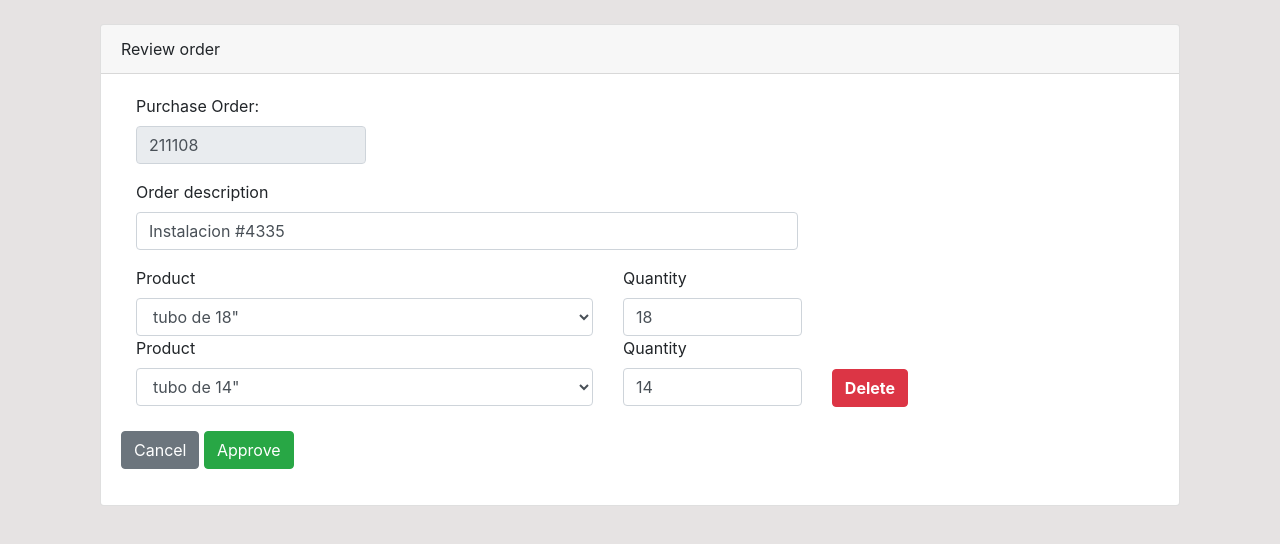
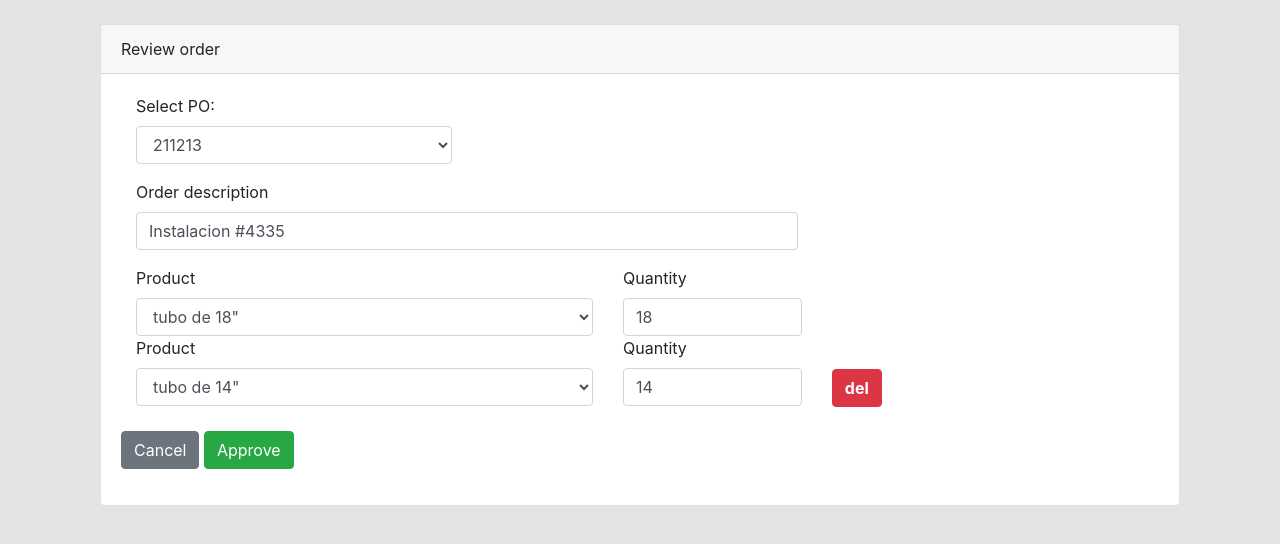
Before and after one commit to PaulCabeza/orders-mgmt-melectric, a Django app: page /review-order/45 in a window 1280 px wide. Shown: the part 56-600 px from the top of the page. Run offline with Django 3.2, Linux system fonts and the light colour scheme; a user stored in the database is signed in; data comes from the database, SQL or seed files in the repository; both versions use the stored data as it was after the commit; some libraries are stand-ins or nearby versions.

Commit message:
Updated can modify po on review_order

```diff
--- a/dashboard/views.py
+++ b/dashboard/views.py
@@ -117,6 +117,7 @@ def category_delete(request, category_id):
 @login_required
 def review_order(request, order_id):
     order = Order.objects.get(pk=order_id)
+    active_pos = Po.objects.filter(status='Active').order_by('-id')
     products = ThroughModel.objects.filter(order=order.id)
     all_products = Product.objects.all()
     # save approved order with any modification
@@ -125,11 +126,18 @@ def review_order(request, order_id):
         # get the list of products from html
         products = request.POST.getlist('products')
         quantities = request.POST.getlist('quantities')
+
+        purchase_orders = request.POST.getlist('purchase_order')
+        for pio in purchase_orders:
+            pio = int(pio)
+        purchase_order = Po.objects.get(id=pio)
+
         # fetch the order object to save a record
         order_form = Order.objects.get(pk=order_id)
         order_form.description = description
         order_form.status = 'Approved'
         order_form.approval_date = timezone.now()
+        order_form.po = purchase_order
 
         order_form.products.clear()
 
@@ -144,6 +152,7 @@ def review_order(request, order_id):
         'order':order,
         'products': products,
         'all_products': all_products,
+        'active_pos': active_pos,
     }
     return render(request, 'dashboard/review_order.html', context)
 
--- a/templates/dashboard/order_detail.html
+++ b/templates/dashboard/order_detail.html
@@ -20,14 +20,12 @@
                     Order Detail
                 </div>
                 <div class="card-body">
-
                     <section class="mb-5">
-
                         <div class="row">
                             <div class="col-md-12">
-
                                 <h5>Description:{{order.description}}</h5>
                                 <p class="mb-2 text-muted text-uppercase small">Status: {{order.status}}</p>
+                                <p><span class="mr-1">PO: {{order.po.po_number}} </span></p>
                                 <p><span class="mr-1">Owner: {{order.user.first_name}} {{order.user.last_name}} </span></p>
                                 <p><span class="mr-1">Created: {{order.created}} </span></p>
 
--- a/templates/dashboard/review_order.html
+++ b/templates/dashboard/review_order.html
@@ -30,9 +30,25 @@
                 <form method="POST" class="needs-validation" novalidate>
                     {% csrf_token %}
 
-                    <div class="form-group col-md-3" >
-                        <label for="">Purchase Order:</label>
-                        <input type="text" class="form-control" id="validationCustom01" value="{{order.po.po_number}}" disabled>
+                    <div class="form-group col-md-4" >
+
+                        <div class="form-group">
+                            <label for="exampleInputEmail1">Select PO: </label>
+                            <select class="form-control" aria-label="Default select example" name="purchase_order">
+                                {% for active_po in active_pos %}
+
+                                    {% if active_po.po_number == order.po.po_number %}
+                                        <option value="{{active_po.id}}" selected>{{ active_po.po_number }}</option>
+                                    {% else %}
+                                        <option value="{{active_po.id}}">{{ active_po.po_number }}</option>
+                                    {% endif %}
+
+                                {% endfor %}
+                            </select>
+                        </div>
+
+                        <!-- <label for="">Purchase Order:</label>
+                        <input type="text" class="form-control" id="validationCustom01" value="{{order.po.po_number}}"> -->
 
                     </div>
 
@@ -68,7 +84,7 @@
                             <hr style="border-color: white;">
                             <a href="#" class="btn btn-danger a-btn-slide-text pd-0" onclick="delete_row(this)">
                                 <span class="glyphicon glyphicon-remove" aria-hidden="true"></span>
-                                <span><strong>Delete</strong></span>
+                                <span><strong>del</strong></span>
                             </a>
                         </div>
                         {% endif %}
@@ -163,7 +179,7 @@
         span1.setAttribute("aria-hidden", "true")
 
         strong1 = document.createElement("strong")
-        strong1.innerHTML = "Delete"
+        strong1.innerHTML = "del"
 
         span2 = document.createElement("span")
         span2.appendChild(strong1)
```
Also changed, not shown: db.sqlite3.
